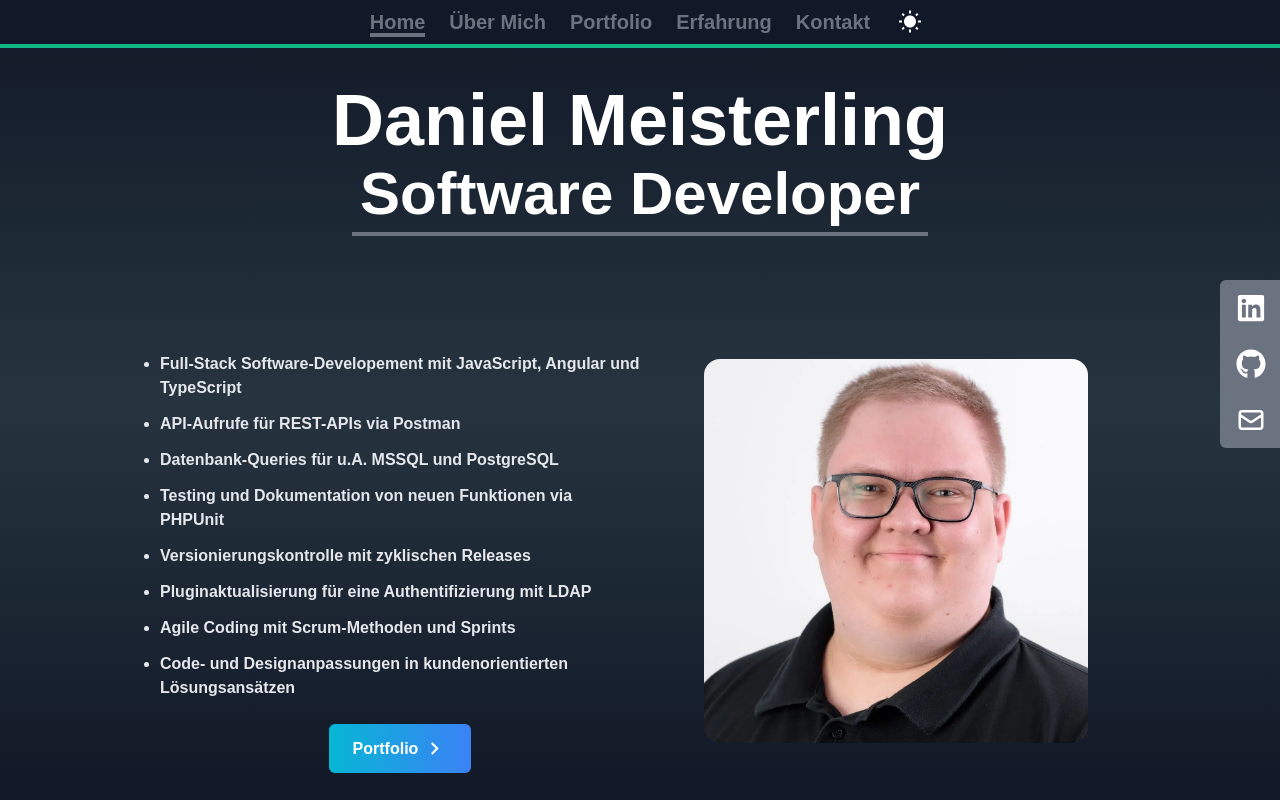
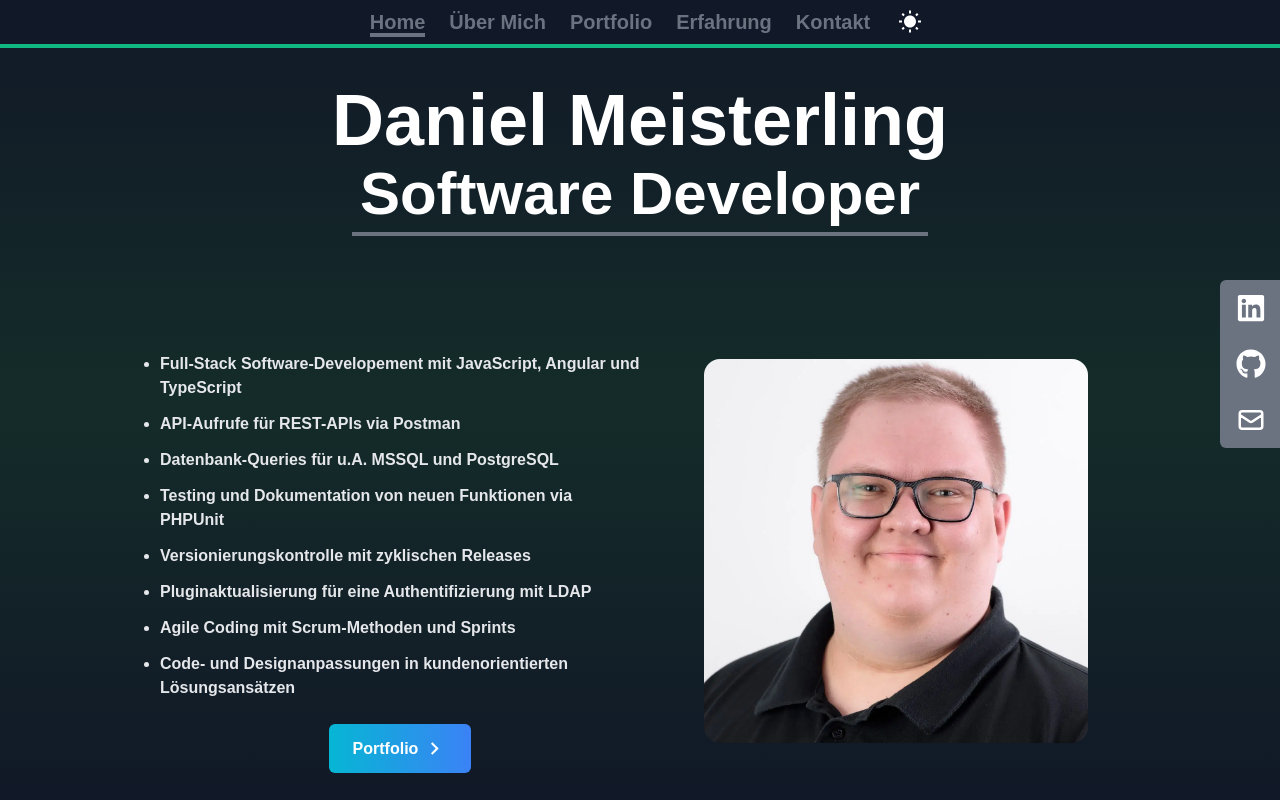
Before and after one commit to DMeisterling/Portfolio, a React (Create React App) app: page / in a window 1280 px wide. Shown: the top 800 px of the page. Built offline with nearby package versions, Linux system fonts and the light colour scheme.

Commit message:
changed style of gradient

```diff
--- a/tailwind.config.js
+++ b/tailwind.config.js
@@ -6,7 +6,7 @@ module.exports = {
     extend: {
       colors: {
         serenity: "#92A8D1",
-        "dark-emerald": "#2B3A45D3",
+        "dark-emerald": "#173D2B89",
         navy: "#001f3f",
       },
     },
```
